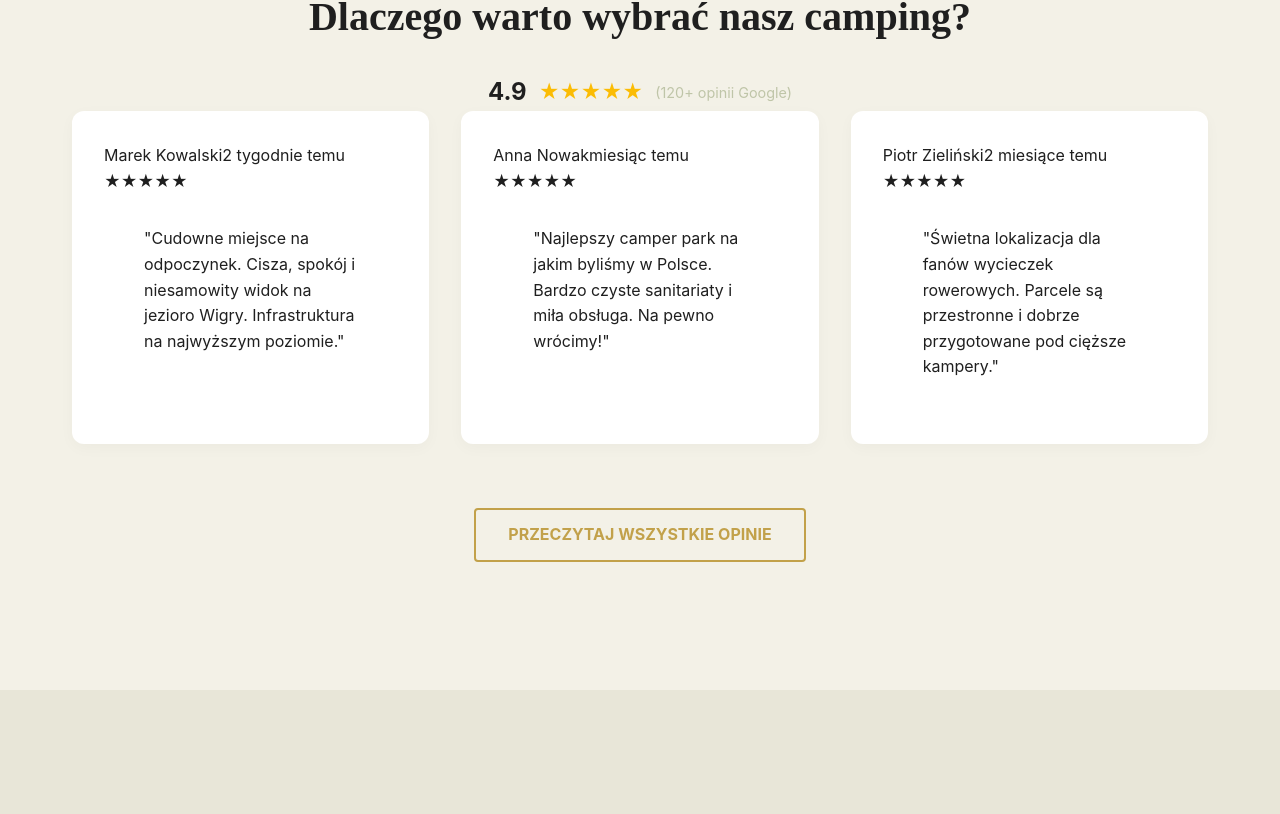
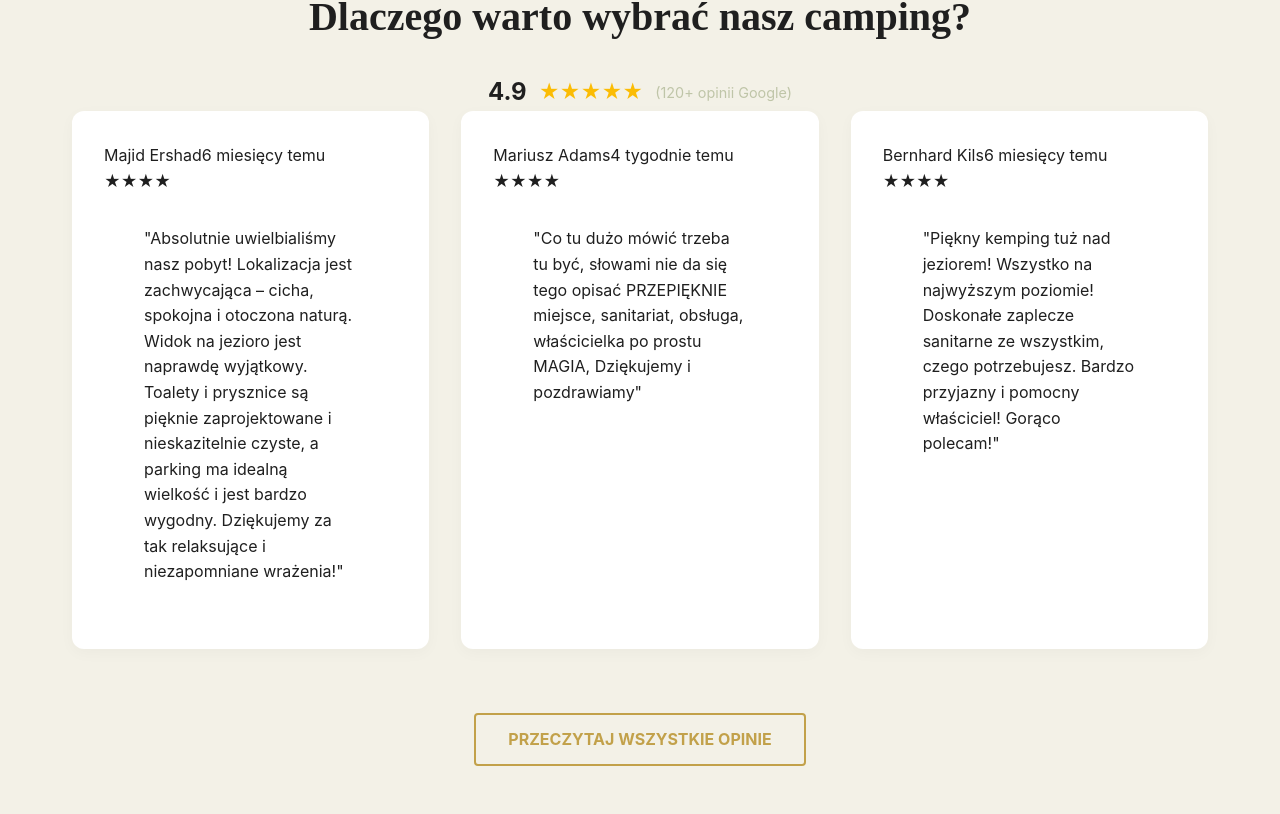
Before and after one commit to 01szak/cp-web-app, an Angular app: page / in a window 1280 px wide. Shown: the part 2546-3360 px from the top of the page. Built offline with nearby package versions, Linux system fonts and the light colour scheme.

Commit message:
add correct links, and opinions

```diff
--- a/src/app/core/translations/translations.ts
+++ b/src/app/core/translations/translations.ts
@@ -33,19 +33,19 @@ export const TRANSLATIONS = {
       cta: 'PRZECZYTAJ WSZYSTKIE OPINIE',
       list: [
         {
-          author: "Marek Kowalski",
-          date: "2 tygodnie temu",
-          text: "Cudowne miejsce na odpoczynek. Cisza, spokój i niesamowity widok na jezioro Wigry. Infrastruktura na najwyższym poziomie."
+          author: "Majid Ershad",
+          date: "6 miesięcy temu",
+          text: "Absolutnie uwielbialiśmy nasz pobyt! Lokalizacja jest zachwycająca – cicha, spokojna i otoczona naturą. Widok na jezioro jest naprawdę wyjątkowy. Toalety i prysznice są pięknie zaprojektowane i nieskazitelnie czyste, a parking ma idealną wielkość i jest bardzo wygodny. Dziękujemy za tak relaksujące i niezapomniane wrażenia!"
         },
         {
-          author: "Anna Nowak",
-          date: "miesiąc temu",
-          text: "Najlepszy camper park na jakim byliśmy w Polsce. Bardzo czyste sanitariaty i miła obsługa. Na pewno wrócimy!"
+          author: "Mariusz Adams",
+          date: "4 tygodnie temu",
+          text: "Co tu dużo mówić trzeba tu być, słowami nie da się tego opisać PRZEPIĘKNIE miejsce, sanitariat, obsługa, właścicielka po prostu MAGIA, Dziękujemy i pozdrawiamy"
         },
         {
-          author: "Piotr Zieliński",
-          date: "2 miesiące temu",
-          text: "Świetna lokalizacja dla fanów wycieczek rowerowych. Parcele są przestronne i dobrze przygotowane pod cięższe kampery."
+          author: "Bernhard Kils",
+          date: "6 miesięcy temu",
+          text: "Piękny kemping tuż nad jeziorem! Wszystko na najwyższym poziomie! Doskonałe zaplecze sanitarne ze wszystkim, czego potrzebujesz. Bardzo przyjazny i pomocny właściciel! Gorąco polecam!"
         }
       ]
     },
@@ -144,19 +144,20 @@ export const TRANSLATIONS = {
       cta: 'READ ALL REVIEWS',
       list: [
         {
-          author: "Marek Kowalski",
-          date: "2 weeks ago",
-          text: "A wonderful place to relax. Silence, peace, and an amazing view of Lake Wigry. Infrastructure at the highest level."
+          author: "Majid Ershad",
+          date: "6 months ago",
+          text: "We absolutely loved our stay here! The location is stunning — quiet, peaceful, and surrounded by nature. The lake view is truly one of a kind. The toilets and showers are beautifully designed and spotless, and the parking area is just the right size and very convenient. Thank you for such a relaxing and unforgettable experience!",
         },
         {
-          author: "Anna Nowak",
-          date: "a month ago",
-          text: "The best camper park we have been to in Poland. Very clean sanitary facilities and friendly service. We will definitely be back!"
+          author: "Mariusz Adams",
+          date: "4 weeks ago",
+          text: "What more can I say, you have to be here, words cannot express it. BEAUTIFUL place, toilets, service, owner - simply MAGIC. Thank you and best regards."
+
         },
         {
-          author: "Piotr Zieliński",
-          date: "2 months ago",
-          text: "Great location for bike trip fans. Pitches are spacious and well-prepared for heavier campers."
+          author: "Bernhard Kils",
+          date: "6 months ago",
+          text: "A beautiful campsite right on the lake! Everything is top-notch! Excellent sanitary facilities with everything you need. Very friendly and helpful owner! Highly recommended!"
         }
       ]
     },
--- a/src/app/features/landing/components/map-section/map-section.component.ts
+++ b/src/app/features/landing/components/map-section/map-section.component.ts
@@ -21,7 +21,7 @@ import { TranslationService } from '../../../../core/services/translation.servic
 
         <div class="map-container" appRevealOnScroll>
           <iframe
-            src="https://www.google.com/maps/embed?pb=!1m18!1m12!1m3!1d2346.8524391219844!2d23.0583713774844!3d54.084344123512385!2m3!1f0!2f0!3f0!3m2!1i1024!2i768!4f13.1!3m3!1m2!1s0x46e10266107f9103%3A0x286e11419796e62c!2sStary%20Folwark%2055C%2C%2016-402%20Stary%20Folwark!5e0!3m2!1spl!2spl!4v1710710000000!5m2!1spl!2spl"
+            src="https://www.google.com/maps/embed?pb=!1m14!1m8!1m3!1d2340.7822640734776!2d23.0807038!3d54.0776046!3m2!1i1024!2i768!4f13.1!3m3!1m2!1s0x46e0fd98c90cd77f%3A0xfe359f9345eee0b2!2sCamper%20Park%20Stary%20Folwark!5e0!3m2!1spl!2spl!4v1776804857276!5m2!1spl!2spl"
             width="100%"
             height="450"
             style="border:0;"
--- a/src/app/features/landing/components/opinions-section/opinions-section.component.ts
+++ b/src/app/features/landing/components/opinions-section/opinions-section.component.ts
@@ -38,7 +38,7 @@ interface Opinion {
                   <time [attr.datetime]="opinion.date" class="opinion-card__date">{{ opinion.date }}</time>
                 </div>
                 <div class="opinion-card__stars" role="img" [attr.aria-label]="opinion.rating + ' na 5 gwiazdek'">
-                  @for (star of [1,2,3,4,5]; track star) {
+                  @for (star of [1,2,3,4]; track star) {
                     <span class="star" [class.star--filled]="star <= opinion.rating" aria-hidden="true">★</span>
                   }
                 </div>
@@ -51,7 +51,7 @@ interface Opinion {
         </div>
 
         <div class="opinions__cta text-center" appRevealOnScroll>
-          <a href="https://www.google.com/maps" target="_blank" rel="noopener" class="btn-outline">{{ ts.t.opinions.cta }}</a>
+          <a href="https://www.google.com/maps/place/Camper+Park+Stary+Folwark/@54.0776046,23.0807038,17z/data=!4m11!3m10!1s0x46e0fd98c90cd77f:0xfe359f9345eee0b2!5m2!4m1!1i2!8m2!3d54.0776015!4d23.0832787!9m1!1b1!16s%2Fg%2F11rxylnb1g?entry=ttu&g_ep=EgoyMDI2MDQxOS4wIKXMDSoASAFQAw%3D%3D" target="_blank" rel="noopener" class="btn-outline">{{ ts.t.opinions.cta }}</a>
         </div>
       </div>
     </section>
--- a/src/app/shared/components/footer/footer.component.ts
+++ b/src/app/shared/components/footer/footer.component.ts
@@ -19,16 +19,16 @@ import { TranslationService } from '../../../core/services/translation.service';
             <h3 class="footer__subtitle">{{ ts.t.footer.contact }}</h3>
             <ul class="footer__list">
               <li>Stary Folwark 55 c, 16-402 Suwałki</li>
-              <li>Tel: <a href="tel:+48123456789" class="footer__link">+48 123 456 789</a></li>
-              <li>Email: <a href="mailto:kontakt@staryfolwark.pl" class="footer__link">kontakt@staryfolwark.pl</a></li>
+              <li>Tel: <a href="tel:+48502024282" class="footer__link">+48 502 024 282</a></li>
+              <li>Email: <a href="mailto:camperpark.sfolwark@gmail.com" class="footer__link">camperpark.sfolwark@gmail.com</a></li>
             </ul>
           </div>
 
           <div class="footer__col">
             <h3 class="footer__subtitle">{{ ts.t.footer.socials }}</h3>
             <nav class="footer__socials" aria-label="Media społecznościowe">
-              <a href="#" class="footer__link" aria-label="Odwiedź nasz profil na Facebooku">Facebook</a>
-              <a href="#" class="footer__link" aria-label="Odwiedź nasz profil na Instagramie">Instagram</a>
+              <a href="https://www.facebook.com/p/Camper-Park-Stary-Folwark-100089541787101/" class="footer__link" aria-label="Odwiedź nasz profil na Facebooku">Facebook</a>
+              <a href="https://www.instagram.com/camper_park_stary_folwark/" class="footer__link" aria-label="Odwiedź nasz profil na Instagramie">Instagram</a>
             </nav>
           </div>
         </div>
```
